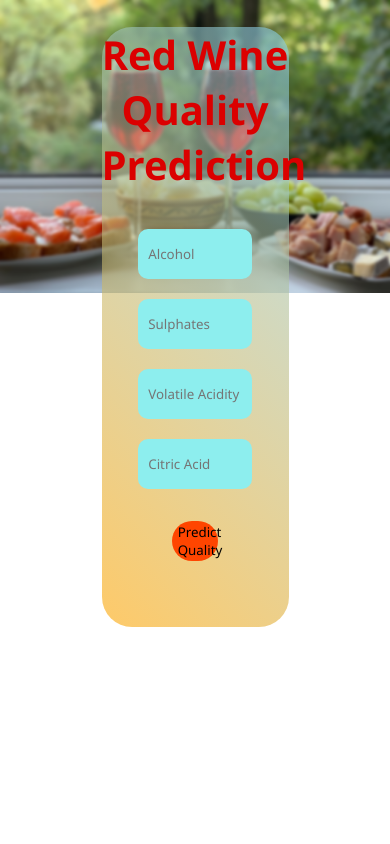
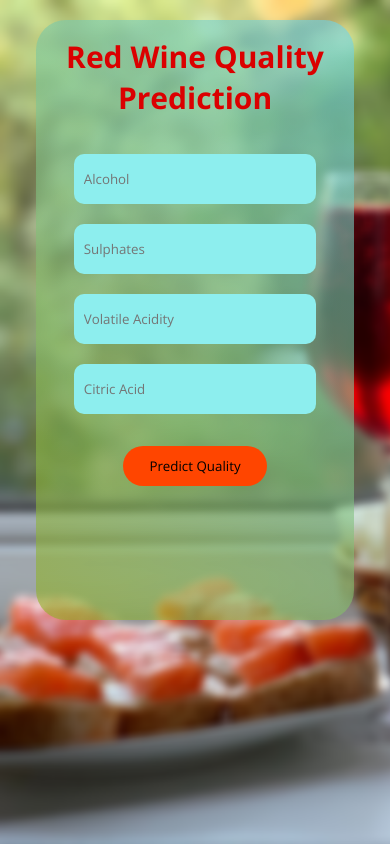
Before and after one commit to anuragunnikannan/Wine_Quality_Prediction, a Flask app: page / in a window 390 px wide. Run offline with Flask 2, Linux system fonts and the light colour scheme; parts of the project's set-up code (start-up, migrations or seed data) failed here and were passed over.

Commit message:
Optimized for smaller screens

```diff
--- a/static/style.css
+++ b/static/style.css
@@ -1,16 +1,19 @@
+@import url('https://fonts.googleapis.com/css2?family=Open+Sans&display=swap');
+@import url('https://fonts.googleapis.com/css2?family=Open+Sans:wght@700&display=swap');
+
 *{
-    font-family: 'Segoe UI', Tahoma, Geneva, Verdana, sans-serif;
+    font-family: 'Open Sans', 'Segoe UI', Tahoma, Geneva, Verdana, sans-serif;
 }
 
 body{
     background-image: url("image.png");
-    background-size: 100%;
-    background-repeat: no-repeat;
+    background-size: cover;
+    background-attachment: fixed;
 }
 
 .main_area{
     text-align: center;
-    background: linear-gradient(45deg, rgba(253, 166, 4, 0.6), rgba(135, 206, 235, 0.6));
+    background: linear-gradient(45deg, rgba(145, 176, 33, 0.6), rgba(109, 213, 237, 0.6));
     height: 600px;
     width: 50%;
     margin: auto;
@@ -18,15 +21,17 @@ body{
 }
 
 h1{
+    padding: 5% 5% 2% 5%;
     font-size: 40px;
     color: rgb(219, 0, 0);
+    font-weight: bold;
 }
 
 input{
     margin: 10px;
     padding: 10px;
     height: 30px;
-    width: 50%;
+    width: 60%;
     border-radius: 10px;
     outline: none;
     border: none;
@@ -50,3 +55,41 @@ input{
     font-size: 30px;
     font-weight: bold;
 }
+
+@media (max-width: 980px){
+
+    h1{
+        font-size: 35px;
+    }
+
+    .main_area{
+        width: 70%;
+    }
+
+    input{
+        width: 65%;
+    }
+
+    .btn{
+        width: 35%;
+    }
+}
+
+@media (max-width: 460px){
+
+    h1{
+        font-size: 30px;
+    }
+
+    .main_area{
+        width: 85%;
+    }
+
+    input{
+        width: 70%;
+    }
+
+    .btn{
+        width: 45%;
+    }
+}
```
